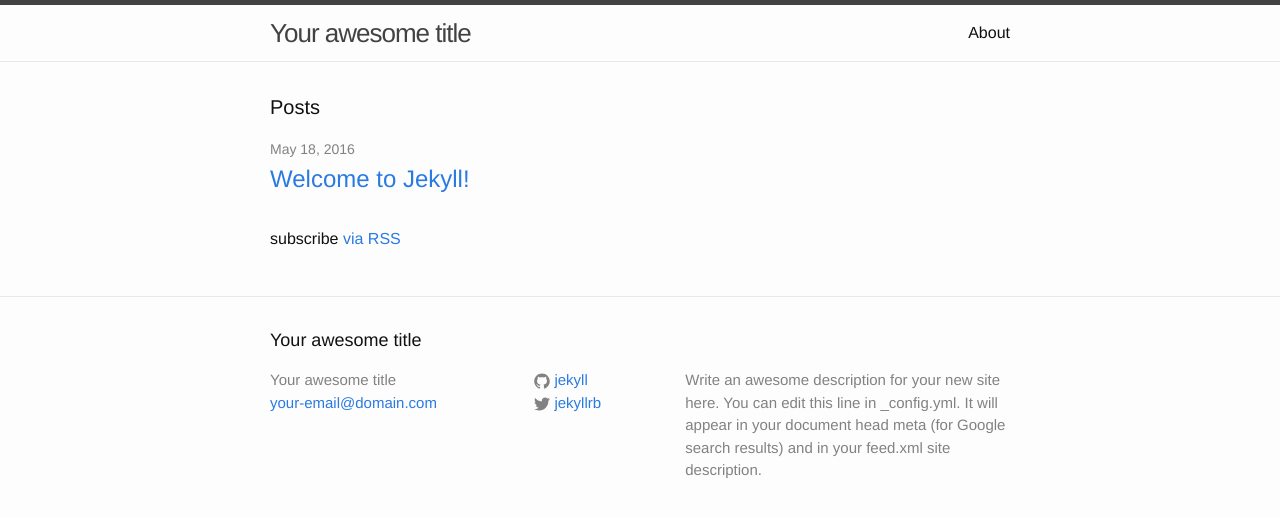
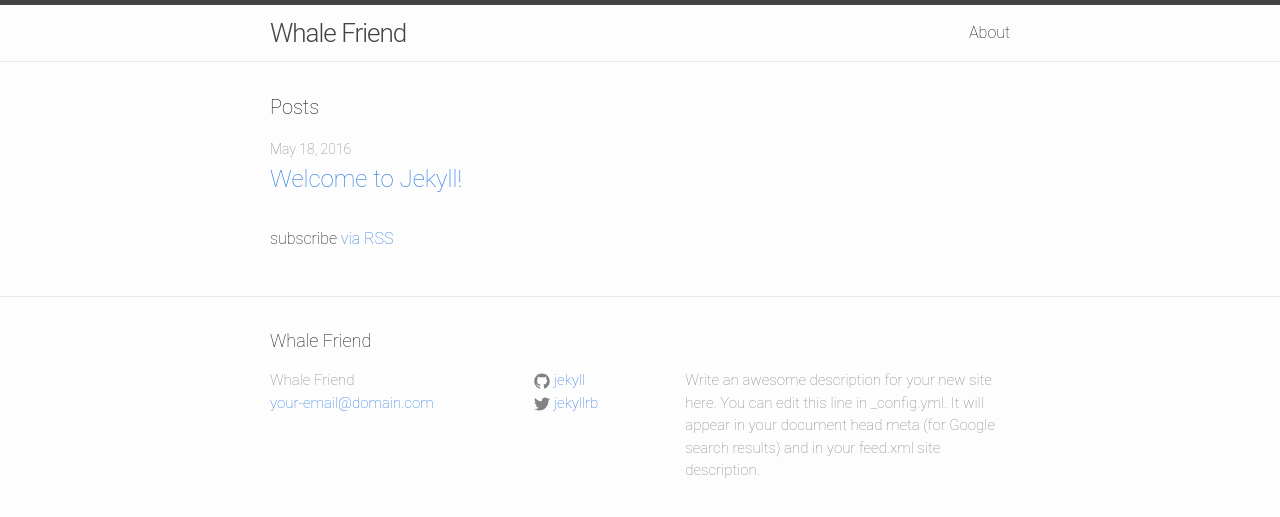
Before and after one commit to paaguilar/code-academy-personal-test-site, a Jekyll site: the page built from index.html, in a window 1280 px wide. Shown: the top 517 px of the page. Built offline with Jekyll 4.4.1, drawn with Linux system fonts in a browser that asks for light colours.

Commit message:
change font home title

```diff
--- a/_config.yml
+++ b/_config.yml
@@ -6,7 +6,7 @@
 # 'jekyll serve'. If you change this file, please restart the server process.
 
 # Site settings
-title: Your awesome title
+title: Whale Friend
 email: your-email@domain.com
 description: > # this means to ignore newlines until "baseurl:"
   Write an awesome description for your new site here. You can edit this
--- a/css/main.scss
+++ b/css/main.scss
@@ -6,9 +6,9 @@
 
 
 // Our variables
-$base-font-family: "Helvetica Neue", Helvetica, Arial, sans-serif;
+$base-font-family: "Roboto", Helvetica, Arial, sans-serif;
 $base-font-size:   16px;
-$base-font-weight: 400;
+$base-font-weight: 200;
 $small-font-size:  $base-font-size * 0.875;
 $base-line-height: 1.5;
 
```
